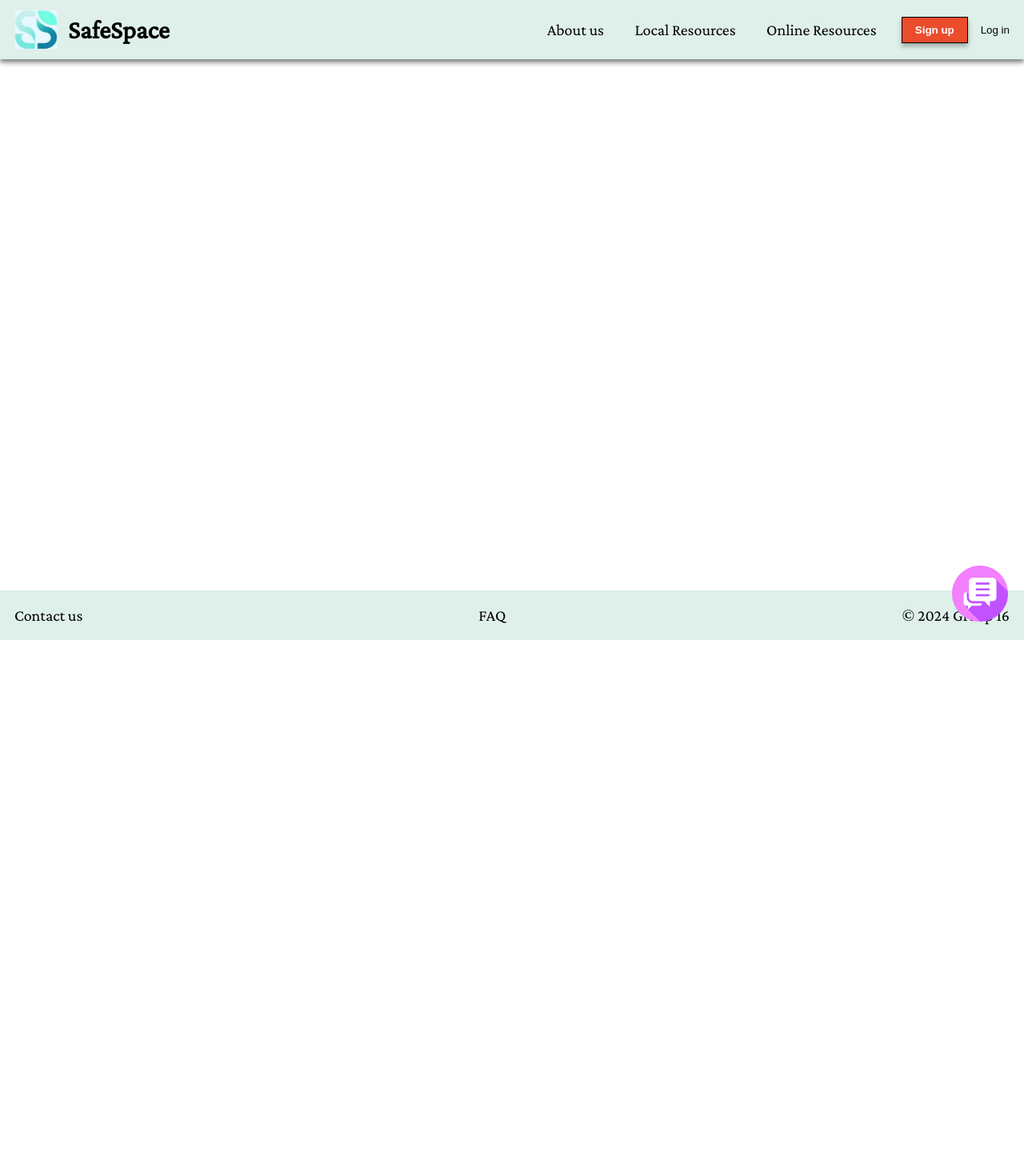
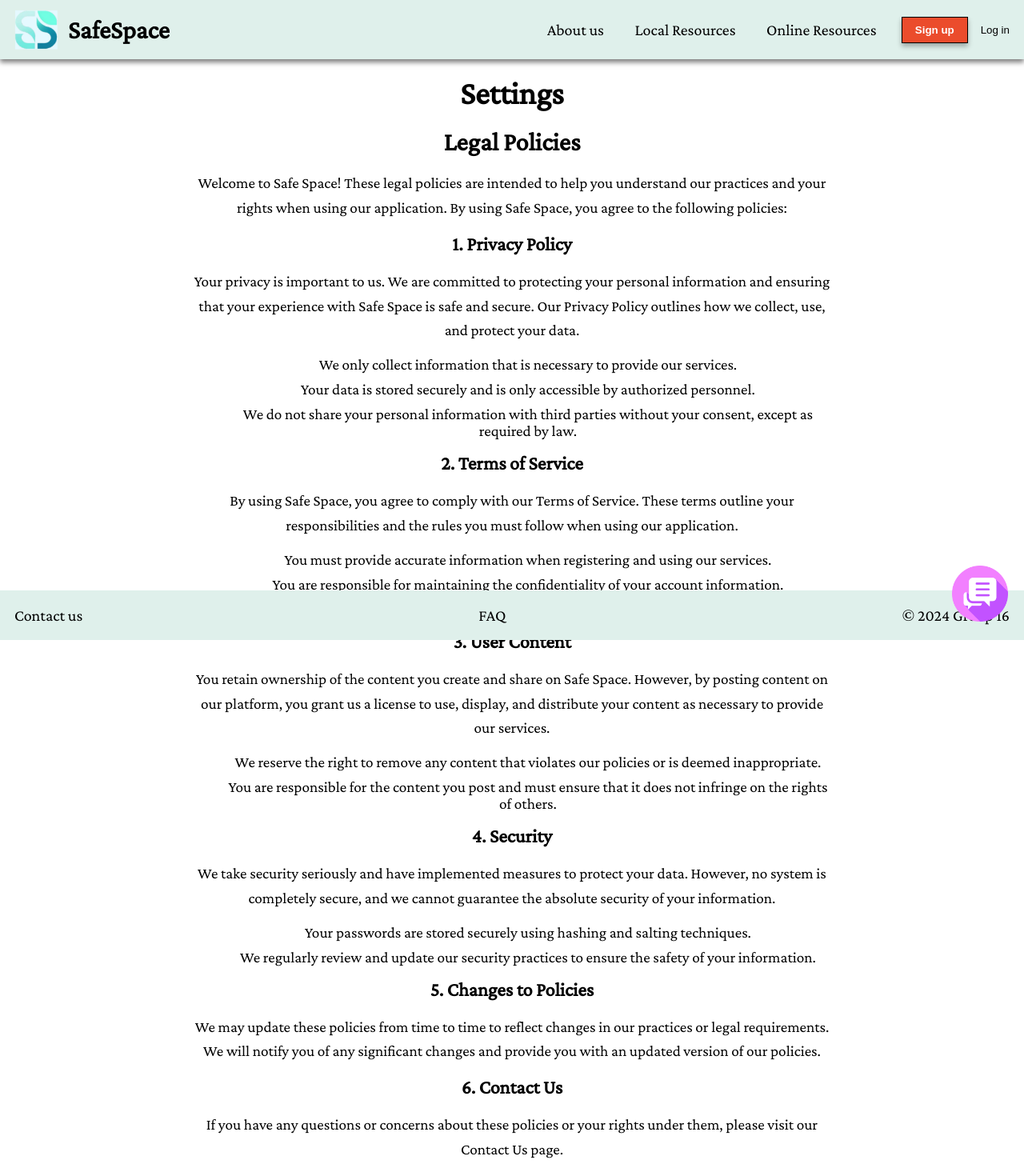
Before and after one commit to NGaikwad99/CSCI-4177-Grp-16-New, a React (Create React App) app: page /Settings in a window 1280 px wide. Shown: the top 1470 px of the page at 80% size. Before the commit the page ends 800 px from the top, so only its background shows below. Built offline with nearby package versions, Linux system fonts and the light colour scheme.

Commit message:
added "settings" option

```diff
--- a/src/App.js
+++ b/src/App.js
@@ -17,6 +17,7 @@ import MeetingScheduler from './pages/MeetingScheduler';
 import ResetPassword from './pages/ResetPassword';
 import Journal from './pages/Journal';
 import JournalEntry from './pages/JournalEntry';
+import Settings from './pages/Settings';
 
 function App() {
   return (
@@ -36,6 +37,7 @@ function App() {
           <Route path="ResetPassword" element={<ResetPassword />} />
           <Route path="Journal" element={<Journal />} />
           <Route path="JournalEntry/:id" element={<JournalEntry />} />
+          <Route path="Settings" element={<Settings />} />
         </Routes>
         <Footer />
       </Router>
--- a/src/components/Header.js
+++ b/src/components/Header.js
@@ -28,6 +28,10 @@ function Header() {
             console.error('User role is not defined');
         }
     };
+
+    const toSettings = () => {
+        navigate('/Settings');
+    };
     return (
         <header className="header">
             <div className="logo-div">
@@ -46,6 +50,7 @@ function Header() {
                     <button onClick={toggleDropdown} className='profile-btn'><FaUserCircle size={40} color="#EB4C2C" /></button>
                     {isOpen && (
                         <div className="dropdown-menu">
+                            <button onClick={toSettings}>Settings</button>
                             <button onClick={() => { logout(); toLogin(); }}>Logout</button>
                         </div>
                     )}
--- /dev/null
+++ b/src/pages/Settings.css
@@ -0,0 +1,61 @@
+.settings-page {
+    padding: 20px;
+    max-width: 800px;
+    margin: 0 auto;
+    margin-bottom: 50px;
+  }
+
+  .settings-page h1 {
+    font-size: 2.5em;
+    margin-bottom: 20px;
+  }
+
+  .settings-page h2 {
+    font-size: 2em;
+    margin-top: 20px;
+    margin-bottom: 10px;
+  }
+
+  .settings-page h3 {
+    font-size: 1.5em;
+    margin-top: 15px;
+    margin-bottom: 10px;
+  }
+
+  .settings-page p {
+    font-size: 1.2em;
+    margin-bottom: 10px;
+    line-height: 1.6;
+  }
+
+  .settings-page ul {
+    list-style-type: none;
+    padding-left: 40px;
+  }
+
+  .settings-page ul li {
+    font-size: 1.2em;
+    margin-bottom: 10px;
+  }
+
+  @media (max-width: 768px) {
+    .settings-page {
+      padding: 10px;
+    }
+
+    .settings-page h1 {
+      font-size: 2em;
+    }
+
+    .settings-page h2 {
+      font-size: 1.75em;
+    }
+
+    .settings-page h3 {
+      font-size: 1.3em;
+    }
+
+    .settings-page p, .settings-page ul li {
+      font-size: 1em;
+    }
+  }
--- /dev/null
+++ b/src/pages/Settings.js
@@ -0,0 +1,62 @@
+import React from 'react';
+import './Settings.css';
+
+function Settings() {
+  return (
+    <div className="settings-page">
+      <h1>Settings</h1>
+      <h2>Legal Policies</h2>
+      <p>Welcome to Safe Space! These legal policies are intended to help you understand our practices and your rights when using our application. By using Safe Space, you agree to the following policies:</p>
+
+      <h3>1. Privacy Policy</h3>
+      <p>
+        Your privacy is important to us. We are committed to protecting your personal information and ensuring that your experience with Safe Space is safe and secure. Our Privacy Policy outlines how we collect, use, and protect your data.
+      </p>
+      <ul>
+        <li>We only collect information that is necessary to provide our services.</li>
+        <li>Your data is stored securely and is only accessible by authorized personnel.</li>
+        <li>We do not share your personal information with third parties without your consent, except as required by law.</li>
+      </ul>
+
+      <h3>2. Terms of Service</h3>
+      <p>
+        By using Safe Space, you agree to comply with our Terms of Service. These terms outline your responsibilities and the rules you must follow when using our application.
+      </p>
+      <ul>
+        <li>You must provide accurate information when registering and using our services.</li>
+        <li>You are responsible for maintaining the confidentiality of your account information.</li>
+        <li>You agree not to use Safe Space for any unlawful or prohibited activities.</li>
+      </ul>
+
+      <h3>3. User Content</h3>
+      <p>
+        You retain ownership of the content you create and share on Safe Space. However, by posting content on our platform, you grant us a license to use, display, and distribute your content as necessary to provide our services.
+      </p>
+      <ul>
+        <li>We reserve the right to remove any content that violates our policies or is deemed inappropriate.</li>
+        <li>You are responsible for the content you post and must ensure that it does not infringe on the rights of others.</li>
+      </ul>
+
+      <h3>4. Security</h3>
+      <p>
+        We take security seriously and have implemented measures to protect your data. However, no system is completely secure, and we cannot guarantee the absolute security of your information.
+      </p>
+      <ul>
+        <li>Your passwords are stored securely using hashing and salting techniques.</li>
+        <li>We regularly review and update our security practices to ensure the safety of your information.</li>
+      </ul>
+
+      <h3>5. Changes to Policies</h3>
+      <p>
+        We may update these policies from time to time to reflect changes in our practices or legal requirements. We will notify you of any significant changes and provide you with an updated version of our policies.
+      </p>
+
+      <h3>6. Contact Us</h3>
+      <p>
+        If you have any questions or concerns about these policies or your rights under them, please visit our <a href="/ContactUs">Contact Us</a> page.
+      </p>
+    </div>
+  );
+}
+
+export default Settings;
```
